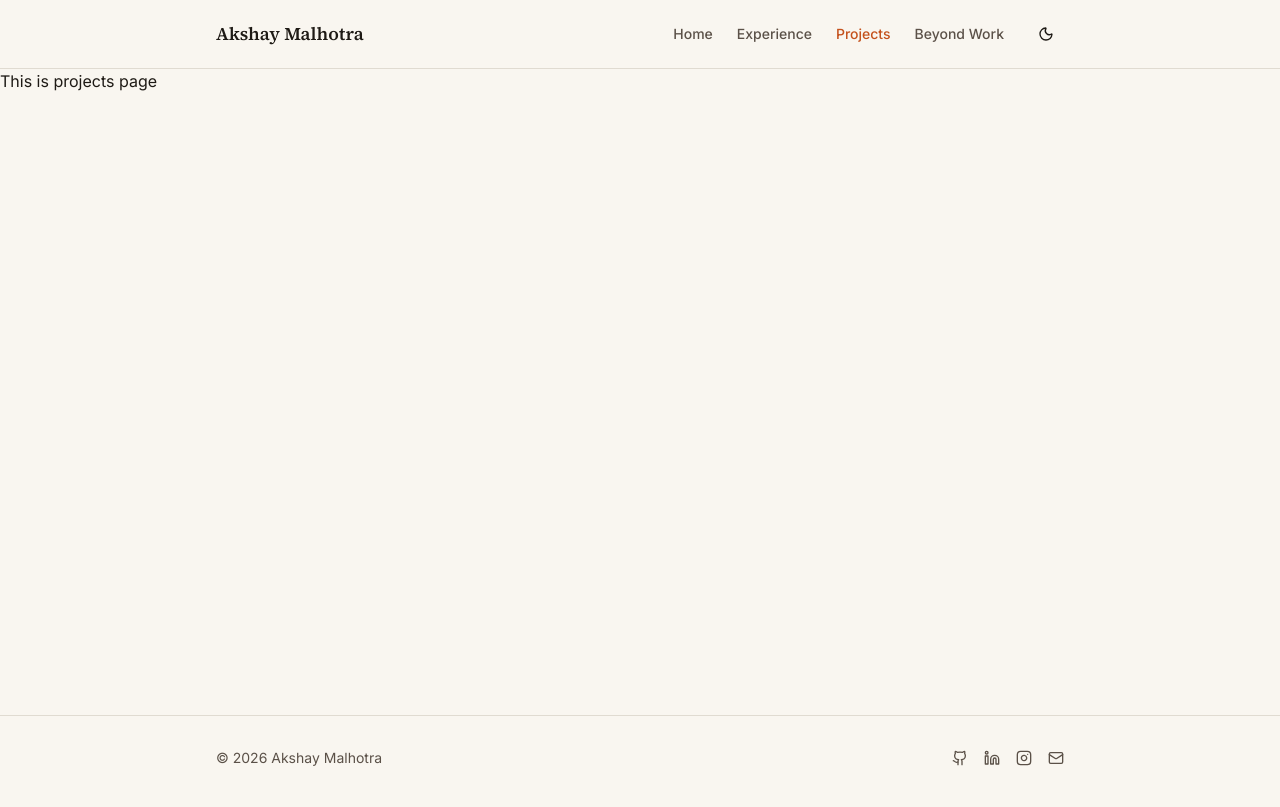
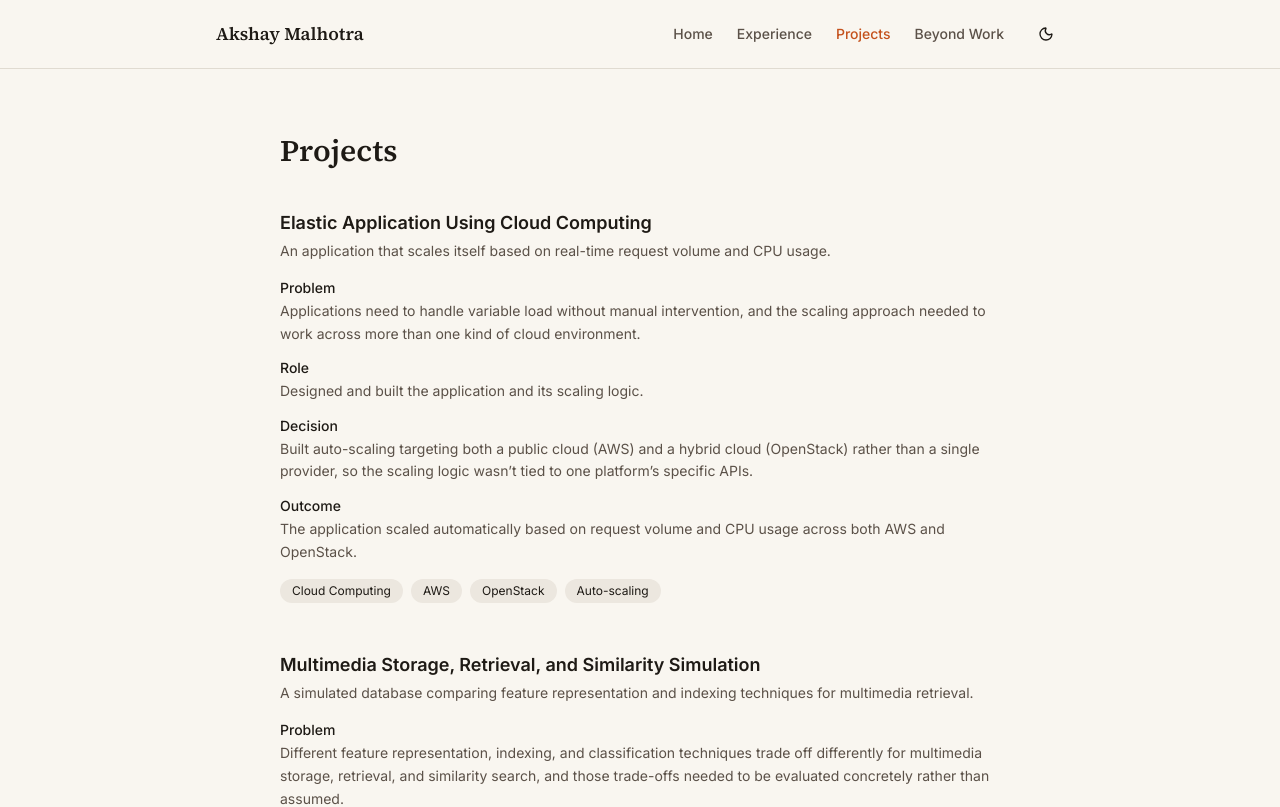
Before and after one commit to akshaymal/akshaymal.github.io, a Next.js app: page /projects in a window 1280 px wide. Shown: the top 807 px of the page. Built offline with nearby package versions, Linux system fonts and the light colour scheme.

Commit message:
Render Projects page from content/projects.ts
Co-Authored-By: Claude Sonnet 5 <noreply@anthropic.com>
Claude-Session: https://claude.ai/code/session_01Y5HXcTudnDfjVVmpbAr33G

```diff
--- a/app/projects/page.tsx
+++ b/app/projects/page.tsx
@@ -1,7 +1,60 @@
+import type { Metadata } from 'next'
+import Link from 'next/link'
+import { projects } from '@/content/projects'
+
+export const metadata: Metadata = {
+  title: 'Projects',
+  description: "Akshay Malhotra's projects.",
+}
+
 export default function ProjectsPage() {
   return (
-    <div>
-      <p>This is projects page</p>
+    <div className="mx-auto max-w-3xl px-6 py-16">
+      <h1 className="font-serif text-3xl font-semibold">Projects</h1>
+      <div className="mt-10 space-y-12">
+        {projects.map((project) => (
+          <article key={project.slug}>
+            <h2 className="text-lg font-semibold">
+              {project.link ? (
+                <Link href={project.link} target="_blank" rel="noopener noreferrer" className="hover:text-primary">
+                  {project.title}
+                </Link>
+              ) : (
+                project.title
+              )}
+            </h2>
+            <p className="mt-1 text-sm text-muted-foreground">{project.summary}</p>
+            <dl className="mt-4 space-y-3 text-sm leading-relaxed">
+              <div>
+                <dt className="font-medium">Problem</dt>
+                <dd className="text-muted-foreground">{project.problem}</dd>
+              </div>
+              <div>
+                <dt className="font-medium">Role</dt>
+                <dd className="text-muted-foreground">{project.role}</dd>
+              </div>
+              <div>
+                <dt className="font-medium">Decision</dt>
+                <dd className="text-muted-foreground">{project.decision}</dd>
+              </div>
+              <div>
+                <dt className="font-medium">Outcome</dt>
+                <dd className="text-muted-foreground">{project.outcome}</dd>
+              </div>
+            </dl>
+            <div className="mt-4 flex flex-wrap gap-2">
+              {project.tags.map((tag) => (
+                <span
+                  key={tag}
+                  className="rounded-full bg-secondary px-3 py-1 text-xs text-secondary-foreground"
+                >
+                  {tag}
+                </span>
+              ))}
+            </div>
+          </article>
+        ))}
+      </div>
     </div>
   )
 }
```
